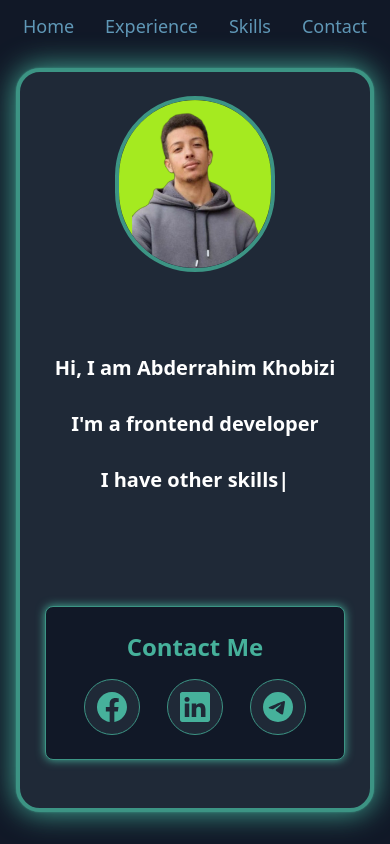
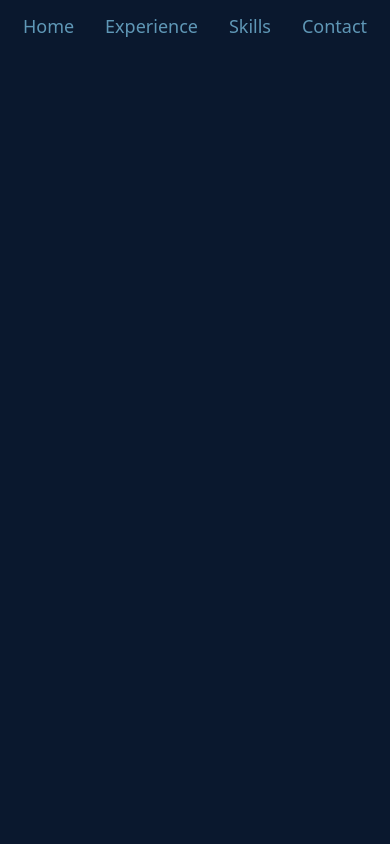
Before and after one commit to abderrahimRa/Portfolio, a React (Vite) app: page /Skills in a window 390 px wide. Built offline with nearby package versions, Linux system fonts and the light colour scheme.

Commit message:
P2 start

```diff
--- a/src/App.tsx
+++ b/src/App.tsx
@@ -3,8 +3,8 @@ import "./index.css";
 import Navbar from "./components/Navbar";
 import Profile from "./components/Profile";
 
-const ListItems: string[] = ["Home", "Experience", "Skills", "Contact"];
-
+const  ListItems: string[] = ["Home", "Experience", "Skills", "Contact"];
+export{ListItems};
 const App = () => (
   <div className="flex h-screen flex-col bg-gray-900">
     <Navbar menuItems={ListItems} />
--- a/src/components/Card.tsx
+++ b/src/components/Card.tsx
@@ -8,7 +8,6 @@ interface Item {
   icon: React.ElementType;
 }
 
-
 interface CardProps {
   item: Item;
   index: number;
@@ -18,14 +17,14 @@ interface CardProps {
 const cardVariants = {
   hidden: (i: number) => ({
     opacity: 0,
-    y: -50,
-    rotateX: -10,
+    y: 50,
+    rotateX: 10,
     scale: 0.9,
     zIndex: 3 - i,
   }),
   visible: (i: number) => ({
     opacity: 1,
-    y: i * -30,
+    y: i * -20,
     rotateX: 0,
     scale: 1 - i * 0.05,
     zIndex: 3 - i,
@@ -37,10 +36,9 @@ const cardVariants = {
     },
   }),
   hover: (i: number) => ({
-    y: i * -40,
-    scale: 1.1 - i * 0.05,
+    y: i * -30,
+    scale: 1.05 - i * 0.05,
     zIndex: 4,
-    boxShadow: "0 0 15px #3c9484, 0 0 30px #46b19b",
     transition: {
       type: "spring",
       stiffness: 300,
@@ -59,25 +57,29 @@ const Card: React.FC<CardProps> = ({ item, index, onClick }) => {
       animate="visible"
       whileHover="hover"
       custom={index}
+      className="hidden transform-gpu cursor-pointer items-center justify-center rounded-lg bg-[#1e2a38] p-6 text-white md:flex md:flex-col"
       style={{
         position: "absolute",
         width: "100%",
         top: 0,
-        backgroundColor: "#2d3748",
-        borderRadius: "10px",
-        padding: "20px",
-        cursor: "pointer",
-        transformStyle: "preserve-3d",
-        boxShadow: "0 4px 6px rgba(60, 148, 132, 0.1), 0 0 0 2px #3c9484",
-        transition: "box-shadow 0.3s ease-in-out",
+        boxShadow: "0 0 0 2px #3c9484, 0 4px 6px rgba(70, 177, 155, 0.1)",
+        transition: "all 0.3s ease-in-out",
       }}
-      className="hidden md:flex md:flex-col items-center justify-center text-white"
     >
-      <motion.div className="mb-4 text-4xl">
+      <motion.div
+        className="mb-4 text-5xl text-[#46b19b]"
+        whileHover={{ scale: 1.1, rotate: 5 }}
+      >
         <item.icon />
       </motion.div>
-      <motion.h2 className="mb-2 text-xl font-bold">{item.title}</motion.h2>
+      <motion.h2 className="mb-2 text-xl font-bold text-[#46b19b]">
+        {item.title}
+      </motion.h2>
       <motion.h5 className="text-sm text-gray-300">{item.subtitle}</motion.h5>
+      <motion.div
+        className="absolute inset-0 rounded-lg bg-gradient-to-r from-[#3c9484] to-[#46b19b] opacity-0 transition-opacity duration-300"
+        whileHover={{ opacity: 0.1 }}
+      />
     </motion.div>
   );
 };
--- a/src/components/ContactNav.tsx
+++ b/src/components/ContactNav.tsx
@@ -1,36 +1,75 @@
-import React from "react";
-import { motion } from "framer-motion";
+import React, { useState } from "react";
+import { motion, AnimatePresence } from "framer-motion";
 
 interface ContactNavProps {
   icons: React.ElementType[];
 }
 
 const ContactNav: React.FC<ContactNavProps> = ({ icons }) => {
+  const [hoveredIndex, setHoveredIndex] = useState<number | null>(null);
+
   return (
-    <div className=" w-full max-w-md lg:pb-8 ">
     <motion.div
       initial={{ opacity: 0, y: 20 }}
       animate={{ opacity: 1, y: 0 }}
       transition={{ duration: 0.5 }}
-        className="rounded-lg border border-[#3c9484] bg-gray-900 p-6 shadow-[0_0_10px_#46b19b]"
+      className="mx-auto w-full max-w-md overflow-hidden rounded-lg items-end justify-center border border-[#3c9484] bg-gray-900 shadow-[0_0_10px_#46b19b]"
     >
-        <h2 className="mb-4 text-center text-2xl font-bold text-[#46b19b]">
-          Contact Me
+      <div className="p-6">
+        <h2 className="mb-6 text-center text-2xl font-bold text-[#46b19b]">
+          Connect
         </h2>
         <div className="flex items-center justify-around">
           {icons.map((Icon, index) => (
             <motion.div
               key={index}
-              whileHover={{ scale: 1.1, boxShadow: "0 0 15px #46b19b" }}
+              onHoverStart={() => setHoveredIndex(index)}
+              onHoverEnd={() => setHoveredIndex(null)}
+              className="group relative"
+            >
+              <motion.div
+                className="flex h-16 w-16 cursor-pointer items-center justify-center rounded-full bg-gray-800 transition-all duration-300 ease-in-out"
+                whileHover={{ scale: 1.15 }}
                 whileTap={{ scale: 0.95 }}
-              className="rounded-full border border-[#3c9484] bg-gray-800 p-3 transition-colors duration-200 hover:bg-gray-700"
+                animate={{
+                  boxShadow:
+                    hoveredIndex === index
+                      ? "0 0 20px #46b19b, inset 0 0 10px #46b19b"
+                      : "0 0 5px #3c9484",
+                  backgroundColor:
+                    hoveredIndex === index ? "#1e2a38" : "#1a202c",
+                }}
+                transition={{ duration: 0.3 }}
               >
-              <Icon className="text-3xl text-[#46b19b]" />
+                <Icon className="text-3xl text-[#46b19b] transition-colors duration-300  group-hover:text-[#5cead6]"  />
+              </motion.div>
+              <AnimatePresence>
+                {hoveredIndex === index && (
+                  <motion.div
+                    initial={{ opacity: 0, y: 20, scale: 0.8 }}
+                    animate={{ opacity: 1, y: 0, scale: 1 }}
+                    exit={{ opacity: 0, y: 20, scale: 0.8 }}
+                    transition={{ type: "spring", stiffness: 500, damping: 25 }}
+                    className="absolute -bottom-16 left-1/2 z-10 -translate-x-1/2 transform whitespace-nowrap rounded-md bg-[#46b19b] px-4 py-2 text-base font-semibold text-gray-900 shadow-lg"
+                    style={{
+                      boxShadow: "0 0 15px rgba(70, 177, 155, 0.5)",
+                    }}
+                  >
+
+                  </motion.div>
+                )}
+              </AnimatePresence>
             </motion.div>
           ))}
         </div>
+      </div>
+      <motion.div
+        className="h-1 bg-gradient-to-r from-transparent via-[#46b19b] to-transparent"
+        initial={{ scaleX: 0 }}
+        animate={{ scaleX: 1 }}
+        transition={{ duration: 1, delay: 0.5 }}
+      />
     </motion.div>
-    </div>
   );
 };
 
--- a/src/components/Navbar.tsx
+++ b/src/components/Navbar.tsx
@@ -1,21 +1,22 @@
+import { Link } from "react-router-dom";
 interface Navitems {
   menuItems: string[];
 }
 
 const NavBar: React.FC<Navitems> = ({ menuItems }) => (
-  <nav className="w-full sm:pl-4 sm:pr-3 sticky">
+  <nav className="sticky w-full sm:pl-4 sm:pr-3">
     <ul className="flex w-full items-center justify-between py-2 text-lg text-white md:justify-end">
       <li className="hidden pl-5 text-2xl font-semibold sm:flex md:mr-auto md:text-3xl">
         Portfolio
       </li>
 
-      <div className="flex w-full  justify-evenly sm:w-auto sm:space-x-3 md:space-x-5">
+      <div className="flex w-full justify-evenly sm:w-auto sm:space-x-3 md:space-x-5">
         {menuItems.map((item) => (
           <li
             className="flex cursor-pointer rounded-md px-2 py-1 text-[#5f97b6] hover:bg-[#5f97b6] hover:text-white sm:px-3 sm:text-lg md:text-xl lg:p-3"
             key={item}
           >
-            {item}
+            <Link to={item === "Home" ? "/" : `/${item}`}>{item}</Link>
           </li>
         ))}
       </div>
--- a/src/components/Profile.tsx
+++ b/src/components/Profile.tsx
@@ -17,7 +17,6 @@ const Profile: React.FC = () => {
   const [selectedId, setSelectedId] = useState<string | null>(null);
 
   const iconsList = useMemo(() => [BsFacebook, BsLinkedin, BsTelegram], []);
-
   const cardItems: Item[] = useMemo(
     () => [
       {
@@ -66,7 +65,7 @@ const Profile: React.FC = () => {
 
   return (
     <motion.div
-      className="us flex h-[calc(100vh-68px)] w-full bg-gray-900 p-4"
+      className="flex h-[calc(100vh-68px)] w-full bg-gray-900 p-4"
       variants={containerVariants}
       initial="hidden"
       animate="visible"
@@ -93,11 +92,11 @@ const Profile: React.FC = () => {
             variants={itemVariants}
             className="w-full max-w-[300px] md:flex md:h-full md:max-w-[100vw] md:items-end md:justify-center md:pr-4"
           >
-            <div className="flex h-fit w-full items-center justify-center pb-6 lg:pb-0">
-              <ContactNav icons={iconsList} />
+            <div className="flex h-fit w-full items-center justify-center lg:pb-0">
+              <ContactNav icons={iconsList} />;
             </div>
           </motion.div>
-          <div className="hidden md:flex md:h-full md:w-full md:place-items-center md:justify-end md:pt-20 lg:pt-6">
+          <div className="hidden items-end justify-center md:flex md:h-1/6 md:w-full lg:mb-10 xl:pb-8">
             <motion.div
               className="md:perspective-1000 hidden h-fit w-full md:relative md:mx-auto md:flex md:max-w-md"
               variants={containerVariants}
--- a/src/components/ProfileText.tsx
+++ b/src/components/ProfileText.tsx
@@ -1,6 +1,6 @@
-  import { motion } from "framer-motion";
-  import { TypeAnimation } from "react-type-animation";
- const itemVariants = {
+import { motion } from "framer-motion";
+import { TypeAnimation } from "react-type-animation";
+const itemVariants = {
   hidden: { y: 20, opacity: 0 },
   visible: {
     y: 0,
--- a/src/main.tsx
+++ b/src/main.tsx
@@ -1,10 +1,19 @@
-import { StrictMode } from 'react'
-import { createRoot } from 'react-dom/client'
-import App from './App.tsx'
-import './index.css'
-
-createRoot(document.getElementById('root')!).render(
+import { StrictMode } from "react";
+import { createRoot } from "react-dom/client";
+import App from "./App.tsx";
+import "./index.css";
+import { createBrowserRouter, RouterProvider } from "react-router-dom";
+import Skills from "./routes/Skills.tsx";
+import Experience from "./routes/Experience.tsx";
+import Contact from "./routes/Contact.tsx";
+const router = createBrowserRouter([
+  { path: "/", element: <App /> },
+  { path: "/Skills", element: <Skills /> },
+  { path: "/Experience", element: <Experience /> },
+  { path: "/Contact", element: <Contact /> },
+]);
+createRoot(document.getElementById("root")!).render(
   <StrictMode>
-    <App />
+<RouterProvider router={router}/>
   </StrictMode>,
-)
+);
--- /dev/null
+++ b/src/routes/Contact.tsx
@@ -0,0 +1,12 @@
+import { ListItems } from "../App";
+import NavBar from "../components/Navbar";
+
+const Contact = () => {
+  return (
+    <div>
+      <NavBar menuItems={ListItems} />
+    </div>
+  );
+};
+
+export default Contact;
--- /dev/null
+++ b/src/routes/Experience.tsx
@@ -0,0 +1,10 @@
+import { ListItems } from "../App"
+import NavBar from "../components/Navbar"
+
+const Experience = () => {
+  return (
+    <div><NavBar menuItems={ListItems}/></div>
+  )
+}
+
+export default Experience
--- /dev/null
+++ b/src/routes/Skills.tsx
@@ -0,0 +1,13 @@
+import { ListItems } from "../App";
+import NavBar from "../components/Navbar";
+
+const Skills = () => {
+  return (
+    <div>
+      <NavBar menuItems={ListItems} />
+
+    </div>
+  );
+};
+
+export default Skills;
```
Also changed, not shown: src/routes/Home.tsx (added). Lines whose indentation alone changed are shown as unchanged.
